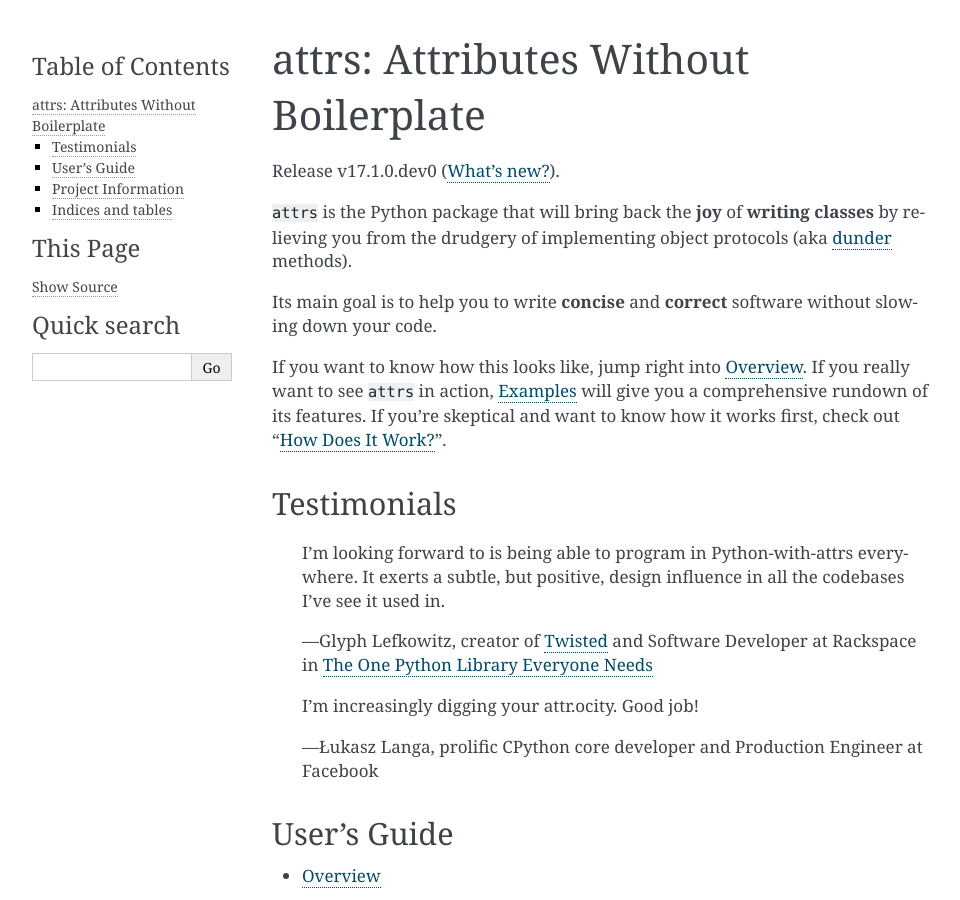
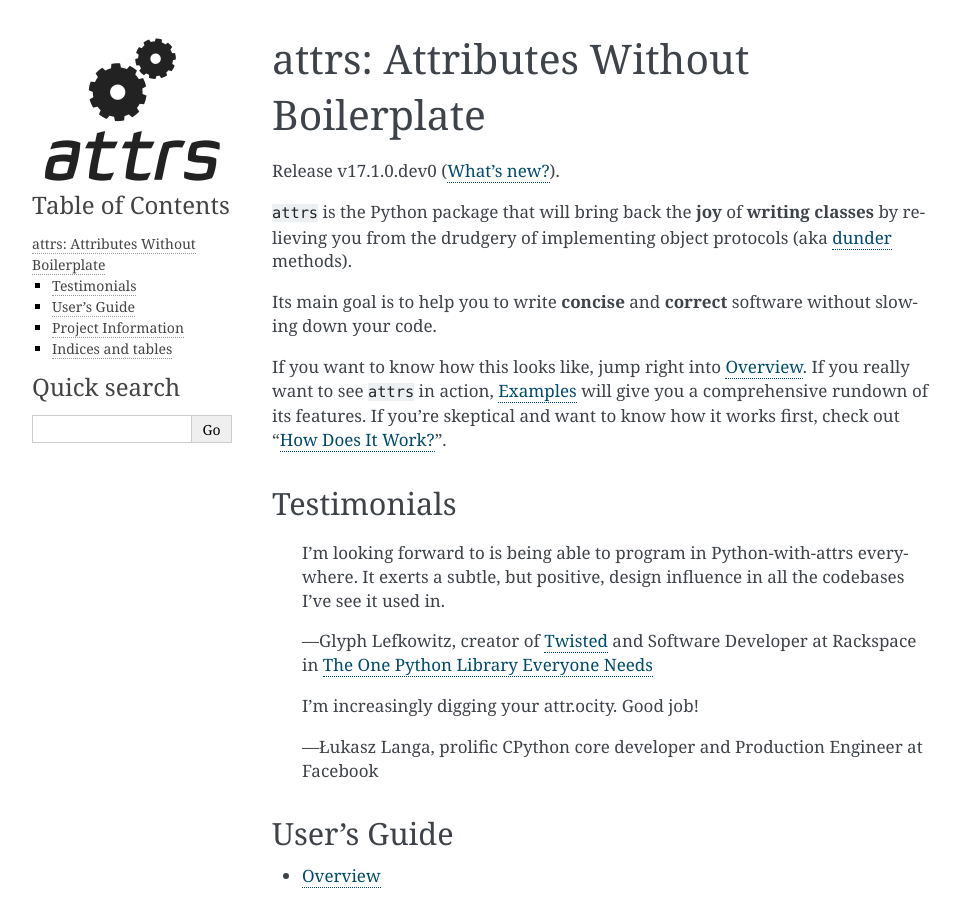
Before and after one commit to python-attrs/attrs, a Sphinx documentation site: the page built from docs/index.rst, in a window 1280 px wide and 900 px high. Shown: the whole window, without its empty margins (148-1108 px from the left). Built offline with Sphinx 7.4.7, drawn with Linux system fonts in a browser that asks for light colours.

Commit message:
We have a logo! ✨

```diff
--- a/docs/conf.py
+++ b/docs/conf.py
@@ -27,15 +27,8 @@ def find_version(*file_paths):
         return version_match.group(1)
     raise RuntimeError("Unable to find version string.")
 
-# If extensions (or modules to document with autodoc) are in another directory,
-# add these directories to sys.path here. If the directory is relative to the
-# documentation root, use os.path.abspath to make it absolute, like shown here.
-#sys.path.insert(0, os.path.abspath('.'))
 
 # -- General configuration ------------------------------------------------
-
-# If your documentation needs a minimal Sphinx version, state it here.
-#needs_sphinx = '1.0'
 
 # Add any Sphinx extension module names here, as strings. They can be
 # extensions coming with Sphinx (named 'sphinx.ext.*') or your custom
@@ -54,9 +47,6 @@ templates_path = ['_templates']
 # The suffix of source filenames.
 source_suffix = '.rst'
 
-# The encoding of source files.
-#source_encoding = 'utf-8-sig'
-
 # The master toctree document.
 master_doc = 'index'
 
@@ -73,44 +63,15 @@ release = find_version("../src/attr/__init__.py")
 version = release.rsplit(u".", 1)[0]
 # The full version, including alpha/beta/rc tags.
 
-# The language for content autogenerated by Sphinx. Refer to documentation
-# for a list of supported languages.
-#language = None
-
-# There are two options for replacing |today|: either, you set today to some
-# non-false value, then it is used:
-#today = ''
-# Else, today_fmt is used as the format for a strftime call.
-#today_fmt = '%B %d, %Y'
-
 # List of patterns, relative to source directory, that match files and
 # directories to ignore when looking for source files.
 exclude_patterns = ['_build']
 
-# The reST default role (used for this markup: `text`) to use for all
-# documents.
-#default_role = None
-
 # If true, '()' will be appended to :func: etc. cross-reference text.
-#add_function_parentheses = True
-
-# If true, the current module name will be prepended to all description
-# unit titles (such as .. function::).
-#add_module_names = True
-
-# If true, sectionauthor and moduleauthor directives will be shown in the
-# output. They are ignored by default.
-#show_authors = False
+add_function_parentheses = True
 
 # The name of the Pygments (syntax highlighting) style to use.
 pygments_style = 'sphinx'
-
-# A list of ignored prefixes for module index sorting.
-#modindex_common_prefix = []
-
-# If true, keep warnings as "system message" paragraphs in the built documents.
-#keep_warnings = False
-
 
 # -- Options for HTML output ----------------------------------------------
 
@@ -119,126 +80,49 @@ pygments_style = 'sphinx'
 
 html_theme = "alabaster"
 
-# Theme options are theme-specific and customize the look and feel of a theme
-# further.  For a list of options available for each theme, see the
-# documentation.
-#html_theme_options = {}
-
-# Add any paths that contain custom themes here, relative to this directory.
-#html_theme_path = []
-
-# The name for this set of Sphinx documents.  If None, it defaults to
-# "<project> v<release> documentation".
-#html_title = None
-
-# A shorter title for the navigation bar.  Default is the same as html_title.
-#html_short_title = None
-
 # The name of an image file (relative to this directory) to place at the top
 # of the sidebar.
-#html_logo = None
+html_logo = "_static/attrs_logo.png"
 
 # The name of an image file (within the static path) to use as favicon of the
 # docs.  This file should be a Windows icon file (.ico) being 16x16 or 32x32
 # pixels large.
-#html_favicon = None
+# html_favicon = None
 
 # Add any paths that contain custom static files (such as style sheets) here,
 # relative to this directory. They are copied after the builtin static files,
 # so a file named "default.css" will overwrite the builtin "default.css".
-# html_static_path = ['_static']
-
-# Add any extra paths that contain custom files (such as robots.txt or
-# .htaccess) here, relative to this directory. These files are copied
-# directly to the root of the documentation.
-#html_extra_path = []
-
-# If not '', a 'Last updated on:' timestamp is inserted at every page bottom,
-# using the given strftime format.
-#html_last_updated_fmt = '%b %d, %Y'
+html_static_path = ['_static']
 
 # If true, SmartyPants will be used to convert quotes and dashes to
 # typographically correct entities.
-#html_use_smartypants = True
-
-# Custom sidebar templates, maps document names to template names.
-#html_sidebars = {}
-
-# Additional templates that should be rendered to pages, maps page names to
-# template names.
-#html_additional_pages = {}
+html_use_smartypants = True
 
 # If false, no module index is generated.
-#html_domain_indices = True
+html_domain_indices = True
 
 # If false, no index is generated.
-#html_use_index = True
+html_use_index = True
 
 # If true, the index is split into individual pages for each letter.
-#html_split_index = False
+html_split_index = False
 
 # If true, links to the reST sources are added to the pages.
-#html_show_sourcelink = True
+html_show_sourcelink = False
 
 # If true, "Created using Sphinx" is shown in the HTML footer. Default is True.
-#html_show_sphinx = True
+html_show_sphinx = True
 
 # If true, "(C) Copyright ..." is shown in the HTML footer. Default is True.
-#html_show_copyright = True
+html_show_copyright = True
 
 # If true, an OpenSearch description file will be output, and all pages will
 # contain a <link> tag referring to it.  The value of this option must be the
 # base URL from which the finished HTML is served.
-#html_use_opensearch = ''
-
-# This is the file name suffix for HTML files (e.g. ".xhtml").
-#html_file_suffix = None
+# html_use_opensearch = ''
 
 # Output file base name for HTML help builder.
 htmlhelp_basename = 'attrsdoc'
-
-
-# -- Options for LaTeX output ---------------------------------------------
-
-latex_elements = {
-    # The paper size ('letterpaper' or 'a4paper').
-    #'papersize': 'letterpaper',
-
-    # The font size ('10pt', '11pt' or '12pt').
-    #'pointsize': '10pt',
-
-    # Additional stuff for the LaTeX preamble.
-    #'preamble': '',
-}
-
-# Grouping the document tree into LaTeX files. List of tuples
-# (source start file, target name, title,
-#  author, documentclass [howto, manual, or own class]).
-latex_documents = [
-    ('index', 'attrs.tex', u'attrs Documentation',
-     u'Hynek Schlawack', 'manual'),
-]
-
-# The name of an image file (relative to this directory) to place at the top of
-# the title page.
-#latex_logo = None
-
-# For "manual" documents, if this is true, then toplevel headings are parts,
-# not chapters.
-#latex_use_parts = False
-
-# If true, show page references after internal links.
-#latex_show_pagerefs = False
-
-# If true, show URL addresses after external links.
-#latex_show_urls = False
-
-# Documents to append as an appendix to all manuals.
-#latex_appendices = []
-
-# If false, no module index is generated.
-#latex_domain_indices = True
-
 
 # -- Options for manual page output ---------------------------------------
 
@@ -248,9 +132,6 @@ man_pages = [
     ('index', 'attrs', u'attrs Documentation',
      [u'Hynek Schlawack'], 1)
 ]
-
-# If true, show URL addresses after external links.
-#man_show_urls = False
 
 
 # -- Options for Texinfo output -------------------------------------------
@@ -264,20 +145,6 @@ texinfo_documents = [
      'Miscellaneous'),
 ]
 
-# Documents to append as an appendix to all manuals.
-#texinfo_appendices = []
-
-# If false, no module index is generated.
-#texinfo_domain_indices = True
-
-# How to display URL addresses: 'footnote', 'no', or 'inline'.
-#texinfo_show_urls = 'footnote'
-
-# If true, do not generate a @detailmenu in the "Top" node's menu.
-#texinfo_no_detailmenu = False
-
-
-# Example configuration for intersphinx: refer to the Python standard library.
 intersphinx_mapping = {
     "https://docs.python.org/3": None,
 }
```
Also changed, not shown: docs/_static/attrs_logo.png (added), 2 other files.
